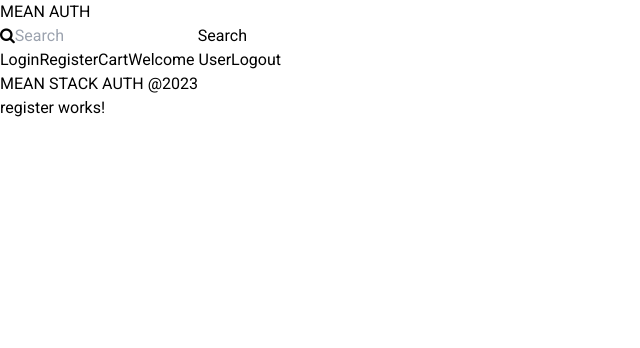
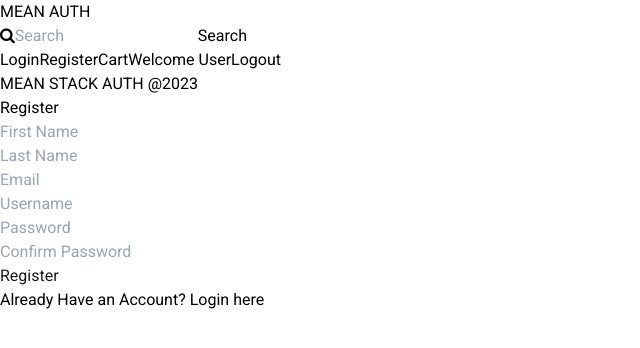
Before and after one commit to MilanMitra2210/MEAN_Authentication_and_Authorization, an Angular app in the folder client/: page /register in a window 1280 px wide. Shown: the top 348 px of the page, without its empty margins (0-640 px from the left). Built offline with nearby package versions, Linux system fonts and the light colour scheme.

Commit message:
Added Register-Form UI with validations

```diff
--- a/client/src/app/app.component.ts
+++ b/client/src/app/app.component.ts
@@ -12,11 +12,5 @@ import { FooterComponent } from './components/footer/footer.component';
 })
 export class AppComponent {
   title = 'Milan Mitra';
-  formatLabel(value: number): string {
-    if (value >= 1000) {
-      return Math.round(value / 1000) + 'k';
-    }
 
-    return `${value}`;
-  }
 }
--- a/client/src/app/components/header/header.component.html
+++ b/client/src/app/components/header/header.component.html
@@ -1,4 +1,4 @@
-<nav class="w-full flex justify-between items-center bg-indigo-500 p-3 shadow-2xl">
+<nav class="w-full flex justify-between items-center bg-indigo-500 p-3 shadow-xl">
     <div class="logo">
         <span class="text-gray-200 text-4xl flex justify-start items-center">MEAN AUTH</span>
     </div>
--- a/client/src/app/pages/register/register.component.html
+++ b/client/src/app/pages/register/register.component.html
@@ -1 +1,36 @@
-<p>register works!</p>
+<div class="lg:w-4/12 m-2 p-10 shadow-2xl mx-auto">
+    <h3 class="text-3xl text-center font-semibold py-3">Register</h3>
+     <form [formGroup]="registerForm" class="flex flex-col">
+        <div class="flex flex-col mt-4 mb-1">
+            <input formControlName="firstName" class="p-2 border-gray-300 rounded" type="text" placeholder="First Name">
+            <span *ngIf="registerForm.hasError('required', 'firstName')  && registerForm.controls['firstName'].dirty" class="text-red-500 text-xs">* First Name is Required</span>
+        </div>
+        <div class="flex flex-col mt-4 mb-1">
+            <input formControlName="lastName" class="p-2 border-gray-300 rounded" type="text" placeholder="Last Name">
+            <span *ngIf="registerForm.hasError('required', 'lastName')  && registerForm.controls['lastName'].dirty" class="text-red-500 text-xs">* Last Name is Required</span>
+        </div>
+        <div class="flex flex-col mt-4 mb-1">
+            <input  formControlName="email" class="p-2 border-gray-300 rounded" type="email" placeholder="Email">
+            <span *ngIf="registerForm.hasError('required', 'email')  && registerForm.controls['email'].dirty" class="text-red-500 text-xs">* Email is Required</span>
+            <span *ngIf="registerForm.hasError('email', 'email')" class="text-red-500 text-xs">* Email is Invalid</span>
+        </div>
+        <div class="flex flex-col mt-4 mb-1">
+            <input formControlName="userName" class="p-2 border-gray-300 rounded" type="text" placeholder="Username">
+            <span *ngIf="registerForm.hasError('required', 'userName')  && registerForm.controls['userName'].dirty" class="text-red-500 text-xs">* Username is Required</span>
+        </div>
+        <div class="flex flex-col mt-4 mb-1">
+            <input  formControlName="password" class="p-2 border-gray-300 rounded" type="password" placeholder="Password">
+            <span *ngIf="registerForm.hasError('required', 'password')  && registerForm.controls['password'].dirty" class="text-red-500 text-xs">* Password is Required</span>
+        </div>
+        <div class="flex flex-col mt-4 mb-1">
+            <input  formControlName="confirmPassword" class="p-2 border-gray-300 rounded" type="password" placeholder="Confirm Password">
+            <span *ngIf="registerForm.hasError('required', 'confirmPassword')  && registerForm.controls['confirmPassword'].dirty" class="text-red-500 text-xs">* Confirm Password is Required</span>
+            <span *ngIf="registerForm.hasError('confirmPasswordValidator', 'confirmPassword')" class="text-red-500 text-xs">* Password didn't Matched</span>
+        </div>
+        <button [disabled]="registerForm.invalid" [class.disabled]="registerForm.invalid" (click)="register()" class="bg-indigo-500 p-2 rounded mt-3 text-white" >Register</button>
+     </form>
+     <div class="flex justify-center m-5">
+        <span>Already Have an Account? </span>
+        <a class="text-indigo-600 cursor-pointer">Login here</a>
+     </div>
+</div>
--- a/client/src/app/pages/register/register.component.ts
+++ b/client/src/app/pages/register/register.component.ts
@@ -1,12 +1,36 @@
-import { Component } from '@angular/core';
+import { CommonModule } from '@angular/common';
+import { Component, OnInit, inject } from '@angular/core';
+import { FormBuilder, FormGroup, ReactiveFormsModule, Validators } from '@angular/forms';
+import { confirmPasswordValidator } from '../../validators/confirm-password.validator';
 
 @Component({
   selector: 'app-register',
   standalone: true,
-  imports: [],
+  imports: [CommonModule, ReactiveFormsModule],
   templateUrl: './register.component.html',
   styleUrl: './register.component.scss'
 })
-export default class RegisterComponent {
+export default class RegisterComponent implements OnInit {
 
+  fb = inject(FormBuilder);
+
+  registerForm !: FormGroup;
+
+  ngOnInit(): void {
+    this.registerForm = this.fb.group({
+      firstName: ['', Validators.required],
+      lastName: ['', Validators.required],
+      email: ['', Validators.compose([Validators.required, Validators.email])],
+      userName: ['', Validators.required],
+      password: ['', Validators.required],
+      confirmPassword: ['', Validators.required]
+    },
+    {
+      validator: confirmPasswordValidator('password','confirmPassword')
+    });
+  }
+  register(){
+    console.log(this.registerForm.value);
+
+  }
 }
--- /dev/null
+++ b/client/src/app/validators/confirm-password.validator.ts
@@ -0,0 +1,19 @@
+import { FormGroup } from "@angular/forms";
+
+const confirmPasswordValidator = (controlName: string, controlNameToMatch: string) =>{
+    return (formGroup: FormGroup)=>{
+        let control = formGroup.controls[controlName];
+        let controlToMatch = formGroup.controls[controlNameToMatch];
+
+        if(controlToMatch.errors && !controlToMatch.errors['confirmPasswordValidator']){
+            return;
+        }
+        if(control.value !== controlToMatch.value){
+            controlToMatch.setErrors({confirmPasswordValidator: true});
+        }else{
+            controlToMatch.setErrors(null);
+        }
+    }
+}
+
+export {confirmPasswordValidator};
--- a/client/src/styles.scss
+++ b/client/src/styles.scss
@@ -3,5 +3,10 @@
 @tailwind components;
 @tailwind utilities;
 
+.disabled{
+    opacity: 0.9;
+    cursor: not-allowed;
+}
+
 html, body { height: 100%; }
 body { margin: 0; font-family: Roboto, "Helvetica Neue", sans-serif; }
```
